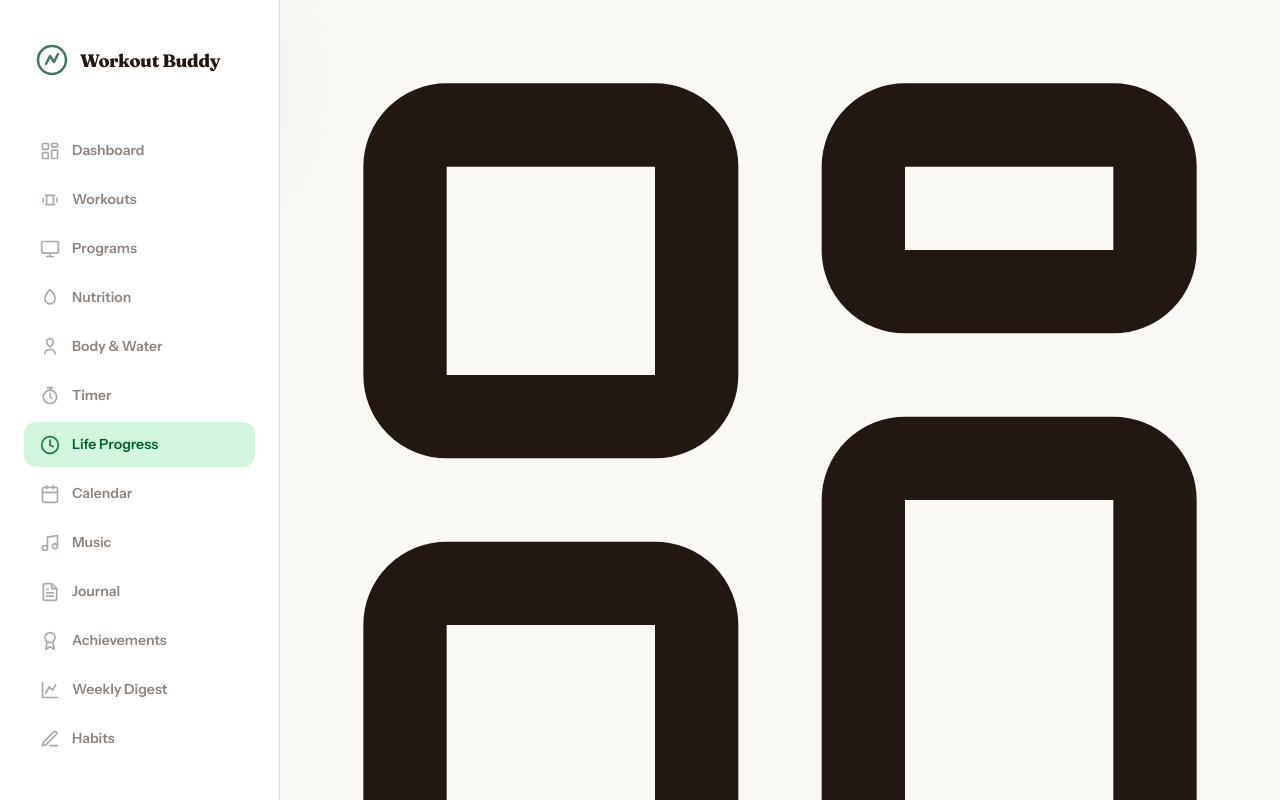
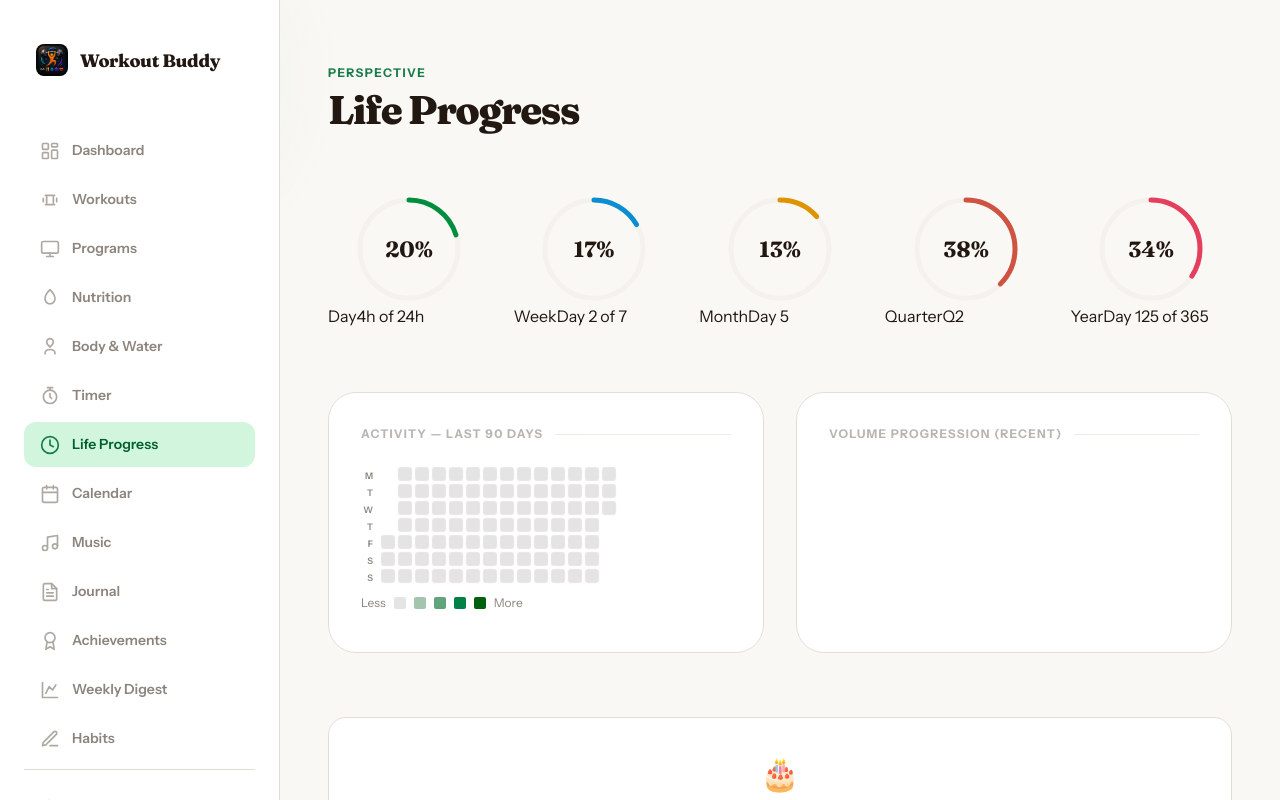
Before and after one commit to Paranjayy/workout-buddy, a React (Vite) app: page /progress in a window 1280 px wide. Built offline with nearby package versions, Linux system fonts and the light colour scheme.

Commit message:
fix: update branding assets to use icon.png and og.png

```diff
--- a/index.html
+++ b/index.html
@@ -26,8 +26,8 @@
     <meta name="twitter:image" content="/og.png" />
 
     <!-- Icons -->
-    <link rel="icon" type="image/svg+xml" href="/favicon.svg" />
-    <link rel="apple-touch-icon" href="/favicon.svg" />
+    <link rel="icon" type="image/png" href="/icon.png" />
+    <link rel="apple-touch-icon" href="/icon.png" />
     <link rel="manifest" href="/manifest.json" />
 
     <title>Workout Buddy — Fitness · Nutrition · Life</title>
--- a/src/components/Sidebar.tsx
+++ b/src/components/Sidebar.tsx
@@ -1,5 +1,6 @@
 import { NavLink } from 'react-router-dom'
 import { useTheme } from '../hooks/useTheme'
+import { haptics } from '../utils/haptics'
 
 const NAV = [
   { to: '/', label: 'Dashboard', icon: (
@@ -81,7 +82,7 @@ export function Sidebar() {
       {/* Desktop sidebar */}
       <aside className="sidebar">
         <div className="sidebar__brand">
-          <img src="/favicon.svg" alt="Workout Buddy" className="sidebar__logo" style={{ borderRadius: 8, width: 32, height: 32 }} />
+          <img src="/icon.png" alt="Workout Buddy" className="sidebar__logo" style={{ borderRadius: 8, width: 32, height: 32 }} />
           <span className="sidebar__title">Workout Buddy</span>
         </div>
         <nav className="sidebar__nav" aria-label="Main navigation">
@@ -92,6 +93,7 @@ export function Sidebar() {
               end={item.to === '/'}
               className={({ isActive }) => `nav-item${isActive ? ' nav-item--active' : ''}`}
               id={`nav-${item.to.slice(1) || 'dashboard'}`}
+              onClick={() => haptics.light()}
             >
               {item.icon}
               <span>{item.label}</span>
@@ -109,6 +111,7 @@ export function Sidebar() {
             to={item.to}
             end={item.to === '/'}
             className={({ isActive }) => `mobile-nav__item${isActive ? ' mobile-nav__item--active' : ''}`}
+            onClick={() => haptics.medium()}
           >
             <span className="mobile-nav__icon">{item.icon}</span>
             <span className="mobile-nav__label">{item.label}</span>
--- /dev/null
+++ b/src/components/WorkoutHeatmap.tsx
@@ -0,0 +1,81 @@
+import { store, KEYS } from '../utils/storage'
+import type { WorkoutEntry, MealEntry } from '../types'
+
+export function WorkoutHeatmap() {
+  const workouts = store.get<WorkoutEntry[]>(KEYS.WORKOUTS, [])
+  const meals = store.get<MealEntry[]>(KEYS.MEALS, [])
+  const activityMap: Record<string, number> = {}
+  workouts.forEach(w => { activityMap[w.date] = (activityMap[w.date] ?? 0) + 1 })
+  meals.forEach(m => { activityMap[m.date] = (activityMap[m.date] ?? 0) + 1 })
+
+  const days = Array.from({ length: 90 }, (_, i) => {
+    const d = new Date()
+    d.setDate(d.getDate() - (89 - i))
+    const key = d.toISOString().slice(0, 10)
+    return { key, count: activityMap[key] ?? 0, day: d.getDay() }
+  })
+
+  const maxCount = Math.max(1, ...days.map(d => d.count))
+  const cellSize = 14, gap = 3
+  const weeks: (typeof days[0] | null)[][] = []
+  let cur: (typeof days[0] | null)[] = []
+  if (days[0].day > 0) for (let i = 0; i < days[0].day; i++) cur.push(null)
+  days.forEach(d => {
+    cur.push(d)
+    if (d.day === 6) { weeks.push(cur); cur = [] }
+  })
+  if (cur.length) weeks.push(cur)
+
+  const svgW = weeks.length * (cellSize + gap)
+  const svgH = 7 * (cellSize + gap)
+
+  return (
+    <div style={{ padding: 'var(--sp-6)', background: 'var(--clr-surface)', border: '1px solid var(--clr-border)', borderRadius: 'var(--r-xl)' }}>
+      <h3 className="section-title" style={{ fontSize: 'var(--fs-xs)', opacity: 0.6, marginBottom: 'var(--sp-5)' }}>
+        ACTIVITY — LAST 90 DAYS
+      </h3>
+      <div style={{ overflowX: 'auto', paddingBottom: 'var(--sp-2)', WebkitOverflowScrolling: 'touch' }}>
+        <div style={{ display: 'flex', gap: 'var(--sp-2)', alignItems: 'flex-start', minWidth: 'max-content' }}>
+          <div style={{ display: 'flex', flexDirection: 'column', gap: gap, paddingTop: 0, marginTop: 2 }}>
+            {['M', 'T', 'W', 'T', 'F', 'S', 'S'].map((d, i) => (
+              <div key={i} style={{
+                width: 12, height: cellSize,
+                fontSize: '9px', lineHeight: `${cellSize}px`,
+                color: 'var(--clr-text-3)', textAlign: 'right',
+                fontFamily: 'var(--ff-body)', fontWeight: 600,
+                userSelect: 'none',
+              }}>{d}</div>
+            ))}
+          </div>
+          <svg width={svgW} height={svgH} viewBox={`0 0 ${svgW} ${svgH}`} style={{ display: 'block' }}>
+            {weeks.map((week, wi) =>
+              week.map((day, di) => {
+                if (!day) return null
+                const intensity = day.count / maxCount
+                const l = 92 - intensity * 52
+                const c = (intensity * 0.18).toFixed(3)
+                return (
+                  <rect key={`${wi}-${di}`}
+                    x={wi * (cellSize + gap)} y={di * (cellSize + gap)}
+                    width={cellSize} height={cellSize} rx="3"
+                    fill={`oklch(${l}% ${c} 155)`}
+                    stroke="var(--clr-surface-2)" strokeWidth="0.5"
+                  >
+                    <title>{day.key}: {day.count} activities</title>
+                  </rect>
+                )
+              })
+            )}
+          </svg>
+        </div>
+        <div style={{ display: 'flex', alignItems: 'center', gap: 'var(--sp-2)', marginTop: 'var(--sp-2)', fontSize: 'var(--fs-xs)', color: 'var(--clr-text-3)' }}>
+          <span>Less</span>
+          {[0, 0.25, 0.5, 0.75, 1].map(i => (
+            <div key={i} style={{ width: 12, height: 12, borderRadius: 2, background: `oklch(${92 - i * 52}% ${(i * 0.18).toFixed(3)} 155)` }} />
+          ))}
+          <span>More</span>
+        </div>
+      </div>
+    </div>
+  )
+}
--- a/src/pages/Progress.tsx
+++ b/src/pages/Progress.tsx
@@ -1,13 +1,25 @@
 import { useNavigate } from 'react-router-dom'
 import { ProgressRing } from '../components/ProgressRing'
+import { WorkoutHeatmap } from '../components/WorkoutHeatmap'
 import { store, KEYS } from '../utils/storage'
 import { lifeProgress, yearProgress, monthProgress, weekProgress, dayProgress, quarterProgress } from '../utils/time'
-import type { Profile } from '../types'
+import type { Profile, WorkoutEntry } from '../types'
 
 export function Progress() {
   const navigate = useNavigate()
   const profile = store.get<Profile>(KEYS.PROFILE, {} as Profile)
+  const workouts = store.get<WorkoutEntry[]>(KEYS.WORKOUTS, [])
   const lp = profile.dob ? lifeProgress(profile.dob, profile.lifeExpectancy ?? 80) : null
+
+  // Calculate volume trends for the last 7 workouts
+  const volumeData = workouts
+    .slice(-7)
+    .map(w => ({
+      label: w.exercise.substring(0, 4),
+      val: (w.sets || 0) * (w.reps || 0) * (w.weight || 1)
+    }))
+
+  const maxVolume = Math.max(...volumeData.map(d => d.val), 1)
 
   const rings = [
     { pct: dayProgress(), color: 'oklch(55% 0.18 155)', label: 'Day', detail: `${new Date().getHours()}h of 24h` },
@@ -24,7 +36,7 @@ export function Progress() {
         <h1 className="page-header__title">Life Progress</h1>
       </div>
 
-      <div style={{ display: 'grid', gridTemplateColumns: 'repeat(auto-fill, minmax(140px, 1fr))', gap: 'var(--sp-5)', marginBottom: 'var(--sp-7)' }}>
+      <div style={{ display: 'grid', gridTemplateColumns: 'repeat(auto-fill, minmax(140px, 1fr))', gap: 'var(--sp-5)', marginBottom: 'var(--sp-8)' }}>
         {rings.map(r => (
           <div key={r.label} className="progress-ring-card">
             <ProgressRing percent={r.pct} color={r.color} size={110} />
@@ -32,6 +44,30 @@ export function Progress() {
             <span className="progress-ring-card__detail">{r.detail}</span>
           </div>
         ))}
+      </div>
+
+      <div style={{ display: 'grid', gridTemplateColumns: 'repeat(auto-fit, minmax(300px, 1fr))', gap: 'var(--sp-6)', marginBottom: 'var(--sp-8)' }}>
+        <WorkoutHeatmap />
+
+        <div style={{ padding: 'var(--sp-6)', background: 'var(--clr-surface)', border: '1px solid var(--clr-border)', borderRadius: 'var(--r-xl)' }}>
+          <h3 className="section-title" style={{ fontSize: 'var(--fs-xs)', opacity: 0.6, marginBottom: 'var(--sp-5)' }}>
+            VOLUME PROGRESSION (RECENT)
+          </h3>
+          <div style={{ display: 'flex', alignItems: 'flex-end', gap: 'var(--sp-3)', height: 120, paddingBottom: 'var(--sp-2)' }}>
+            {volumeData.map((d, i) => (
+              <div key={i} style={{ flex: 1, display: 'flex', flexDirection: 'column', alignItems: 'center', gap: 'var(--sp-2)' }}>
+                <div style={{
+                  width: '100%',
+                  height: `${(d.val / maxVolume) * 100}%`,
+                  background: 'linear-gradient(to top, var(--clr-primary), var(--clr-primary-light))',
+                  borderRadius: '4px 4px 0 0',
+                  minHeight: 4
+                }} />
+                <span style={{ fontSize: '10px', color: 'var(--clr-text-3)', fontWeight: 600 }}>{d.label}</span>
+              </div>
+            ))}
+          </div>
+        </div>
       </div>
 
       {lp ? (
--- a/src/style.css
+++ b/src/style.css
@@ -310,6 +310,8 @@ a { color: inherit; text-decoration: none }
 }
 
 /* ── Mobile Experience ─────────────────────────────────────── */
+.mobile-nav { display: none }
+
 @media (max-width: 1024px) {
   .app-shell { grid-template-columns: 1fr }
   .sidebar { display: none }
@@ -340,6 +342,10 @@ a { color: inherit; text-decoration: none }
     border-radius: var(--r-lg);
     color: var(--clr-text-3);
     transition: all var(--dur-md) var(--ease-out);
+  }
+  .mobile-nav__item svg {
+    width: 20px;
+    height: 20px;
   }
   .mobile-nav__item--active {
     color: var(--clr-accent);
```
Also changed, not shown: 2 other files (tests, documents, lock files or other folders).
